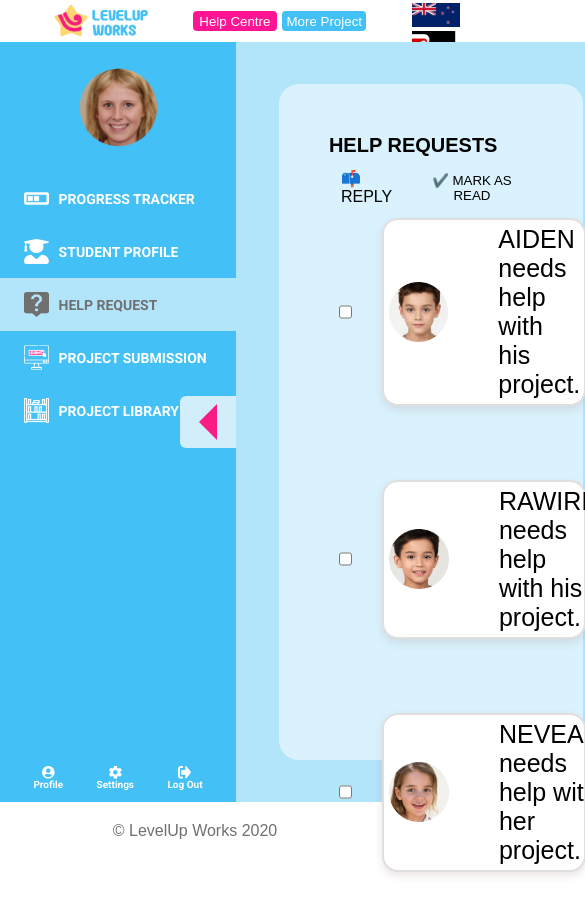
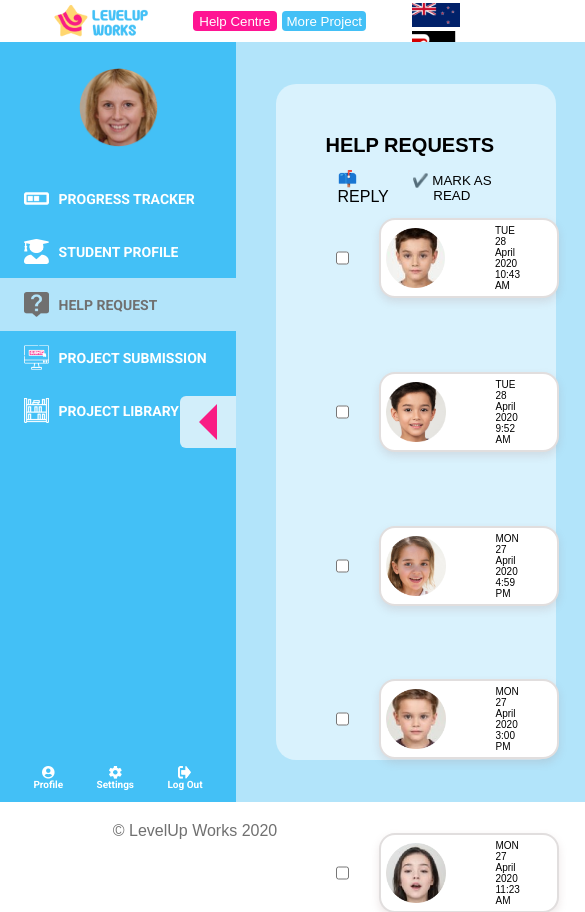
Before and after one commit to Mission-Ready/2502-L4FT17-missionx-frontend-t3, a React (Vite) app: page /teacher-dashboard/helpRequest in a window 390 px wide. Shown: the top 912 px of the page, 585 px wide, since content can reach past the window. Built offline with nearby package versions, Linux system fonts and the light colour scheme.

Commit message:
set responsive

```diff
--- a/src/pages/Turqoise/HelpRequest/HelpRequest.jsx
+++ b/src/pages/Turqoise/HelpRequest/HelpRequest.jsx
@@ -90,7 +90,7 @@ export default function HelpRequest() {
                   alt=""
                 />
                 <div className={styles.dateTimeContainer}>
-                  <div>
+                  <div className={styles.text}>
                     {student.name.toUpperCase()} needs help with{" "}
                     {student.gender === "female" ? "her" : "his"} project.
                   </div>
--- a/src/pages/Turqoise/HelpRequest/HelpRequest.module.css
+++ b/src/pages/Turqoise/HelpRequest/HelpRequest.module.css
@@ -59,6 +59,18 @@
   height: 20px;
 }
 
+::-webkit-scrollbar {
+  width: 20px;
+}
+::-webkit-scrollbar-thumb {
+  background-color: rgb(144, 187, 173);
+  border-radius: 25px;
+}
+::-webkit-scrollbar-track {
+  background-color: rgb(105, 118, 118);
+  border-radius: 25px;
+}
+
 .box {
   list-style: none;
   border: 2px solid rgba(125, 113, 113, 0.232);
@@ -78,8 +90,8 @@
 }
 
 .dateTimeContainer {
+  width: 100%;
   display: flex;
-  gap: 800px;
   justify-content: space-between;
 }
 
@@ -87,9 +99,15 @@
   display: flexbox;
   flex-direction: column;
   font-size: 10px;
-  margin-left: auto;
+  margin-right: 50px;
 }
 .spanTime {
   display: flex;
   justify-content: end;
 }
+
+@media (max-width: 768px) {
+  .text {
+    display: none;
+  }
+}
```
